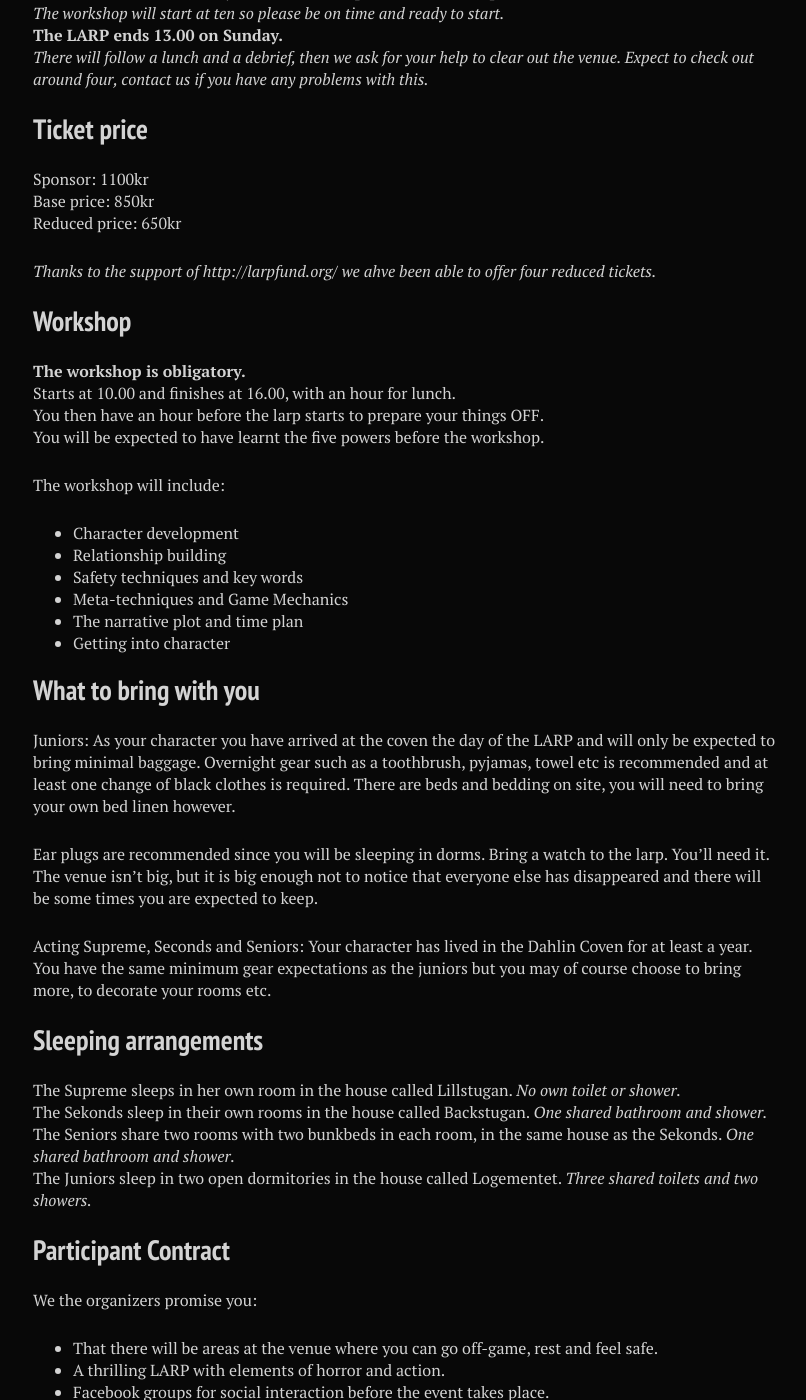
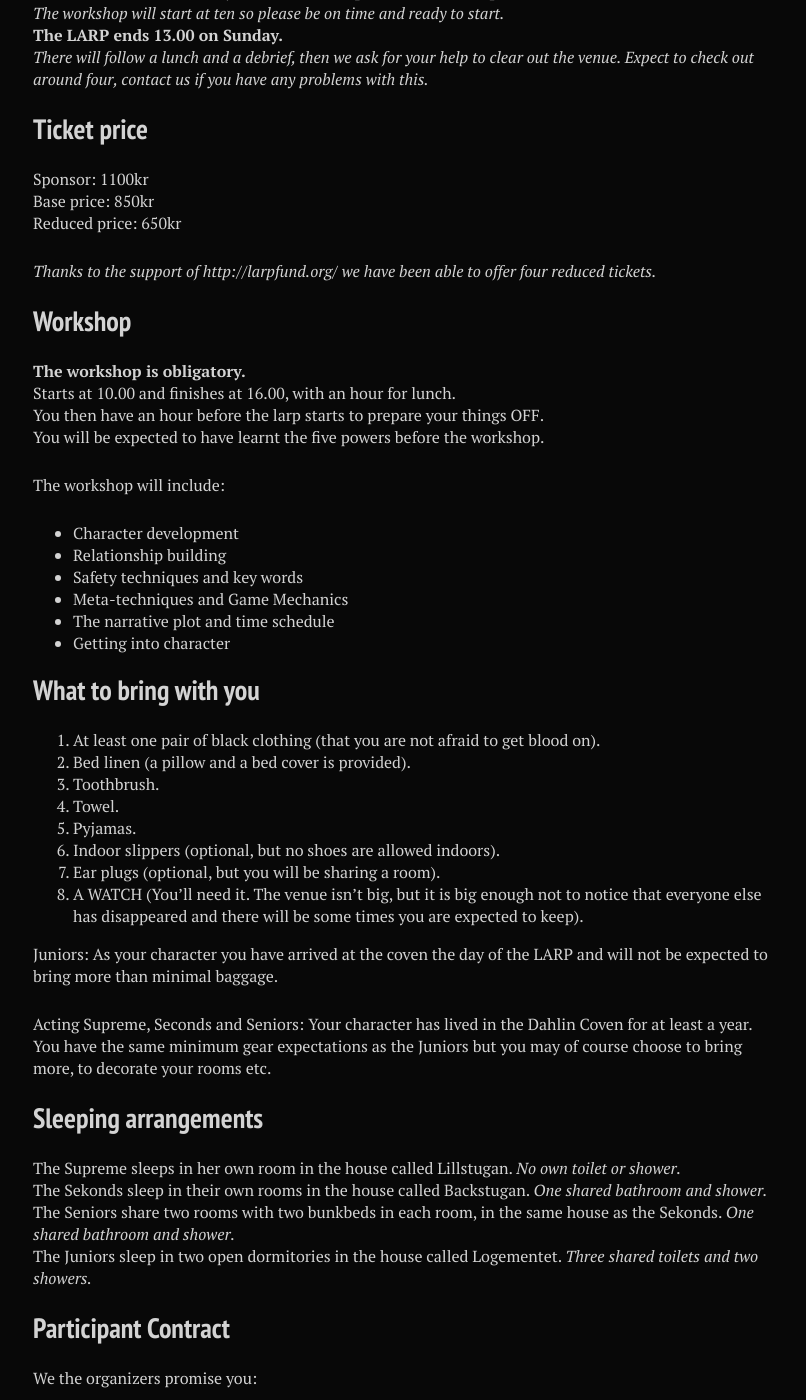
Before and after one commit to stanislavb/en.coven.nu, a Jekyll site: the page built from practical/index.md, in a window 1280 px wide and 1400 px high, scrolled down 1186 px. Shown: the whole window, without its empty margins (287-1093 px from the left). Built offline with Jekyll 4.4.1, drawn with Linux system fonts in a browser that asks for light colours; nearby versions of some CDN libraries.

Commit message:
Update index.md

```diff
--- a/practical/index.md
+++ b/practical/index.md
@@ -45,7 +45,7 @@ Sponsor: 1100kr
 Base price: 850kr
 Reduced price: 650kr
 
-*Thanks to the support of http://larpfund.org/ we ahve been able to offer four reduced tickets.*
+*Thanks to the support of http://larpfund.org/ we have been able to offer four reduced tickets.*
 
 ## Workshop
 
@@ -60,16 +60,23 @@ The workshop will include:
  - Relationship building
  - Safety techniques and key words
  - Meta-techniques and Game Mechanics
- - The narrative plot and time plan
+ - The narrative plot and time schedule
  - Getting into character
 
 ## What to bring with you
 
-Juniors: As your character you have arrived at the coven the day of the LARP and will only be expected to bring minimal baggage. Overnight gear such as a toothbrush, pyjamas, towel etc is recommended and at least one change of black clothes is required. There are beds and bedding on site, you will need to bring your own bed linen however.
+1. At least one pair of black clothing (that you are not afraid to get blood on).
+2. Bed linen (a pillow and a bed cover is provided).
+3. Toothbrush.
+4. Towel.
+5. Pyjamas.
+6. Indoor slippers (optional, but no shoes are allowed indoors).
+7. Ear plugs (optional, but you will be sharing a room).
+8. A WATCH (You’ll need it. The venue isn’t big, but it is big enough not to notice that everyone else has disappeared and there will be some times you are expected to keep).
 
-Ear plugs are recommended since you will be sleeping in dorms. Bring a watch to the larp. You’ll need it. The venue isn’t big, but it is big enough not to notice that everyone else has disappeared and there will be some times you are expected to keep.
+Juniors: As your character you have arrived at the coven the day of the LARP and will not be expected to bring more than minimal baggage.
 
-Acting Supreme, Seconds and Seniors: Your character has lived in the Dahlin Coven for at least a year. You have the same minimum gear expectations as the juniors but you may of course choose to bring more, to decorate your rooms etc.
+Acting Supreme, Seconds and Seniors: Your character has lived in the Dahlin Coven for at least a year. You have the same minimum gear expectations as the Juniors but you may of course choose to bring more, to decorate your rooms etc.
 
 ## Sleeping arrangements
 
```
